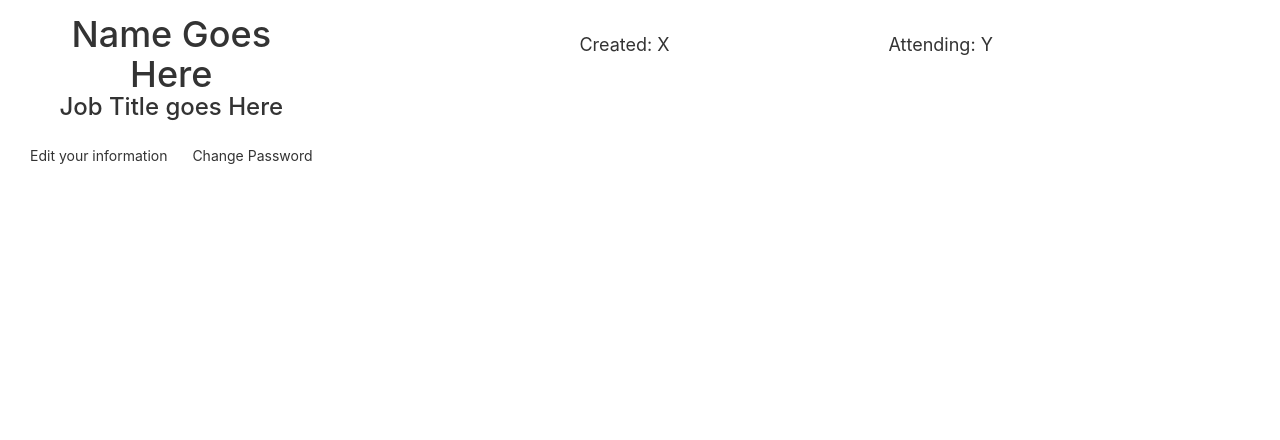
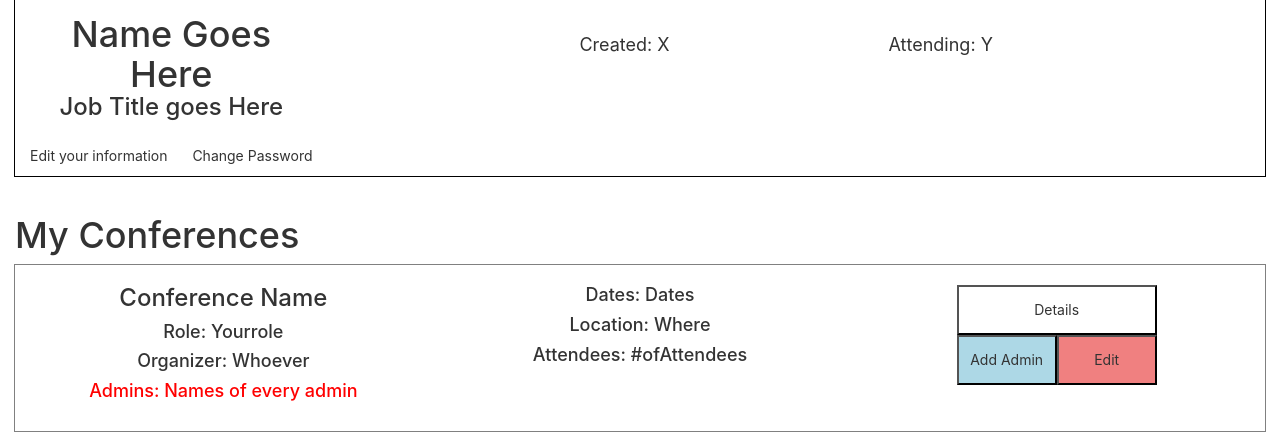
Before and after one commit to LauraCole1900/conferencePlanner, a React (Create React App) app in the folder client/: page /profile in a window 1280 px wide. Shown: the top 440 px of the page. Built offline with nearby package versions, Linux system fonts and the light colour scheme.

Commit message:
styled profile page

```diff
--- a/client/src/components/profile/index.js
+++ b/client/src/components/profile/index.js
@@ -18,8 +18,8 @@ function Profile() {
         </Col>
         <Col lg={9} className="column stats">
           <Container fluid className="mycontainer">
-            <Row className="row">
-              <Col  lg={3} className="d-lg-block d-md-none"></Col>
+            <Row>
+              <Col lg={3} className="d-lg-block d-md-none"></Col>
               <Col lg={2} className="column">
                 <p id="pcreate">Created: X</p>
               </Col>
@@ -32,6 +32,31 @@ function Profile() {
           </Container>
         </Col>
       </Row>
+      <Row id="confRow">
+        <h1>My Conferences</h1>
+      </Row>
+      {/* These will be dynamically generated */}
+      <Row className="conference">
+        <Col lg={4} className="conferenceCol">
+          <h3>Conference Name</h3>
+          <h4>Role: Yourrole</h4>
+          <h4>Organizer: Whoever</h4>
+          <h4 id="admins">Admins: Names of every admin</h4>
+        </Col>
+        <Col lg={4} className="conferenceCol dates">
+          <h4>Dates: Dates</h4>
+          <h4>Location: Where</h4>
+          <h4 >Attendees: #ofAttendees</h4>
+        </Col>
+        <Col lg={4} className="conferenceCol buttons">
+          <button className="detailsBtn">Details</button>
+          {/* If admin/organizer  */}
+          <div id="buttonBox">
+            <button className="adminBtn">Add Admin</button>
+            <button className="editBtn">Edit</button>
+          </div>
+        </Col>
+      </Row>
     </Container>
   );
 }
--- a/client/src/components/profile/style.css
+++ b/client/src/components/profile/style.css
@@ -1,7 +1,5 @@
-.row {
-  height: 150px;
-  margin-top: 0;
-  padding-top: 0;
+.rowMain {
+  outline: solid 1px black;
 }
 
 .column {
@@ -33,3 +31,47 @@
   font-size: large;
   padding: 42px 5px;
 }
+
+#confRow {
+  margin-top: 20px;
+}
+
+.conference {
+  outline: solid 1px gray;
+}
+
+.conferenceCol {
+  text-align: center;
+  margin-bottom: 20px;
+}
+
+#admins {
+  color: red;
+}
+
+.dates {
+  padding-top: 10px;
+}
+
+.buttons {
+  padding-top: 10px;
+}
+
+.detailsBtn {
+  margin-top: 10px;
+  background-color: white;
+  width: 200px;
+  height: 50px;
+}
+
+.adminBtn {
+  height: 50px;
+  width: 100px;
+  background-color: lightblue;
+}
+
+.editBtn {
+  height: 50px;
+  width: 100px;
+  background-color: lightcoral;
+}
```
Also changed, not shown: 1 other file (tests, documents, lock files or other folders).
